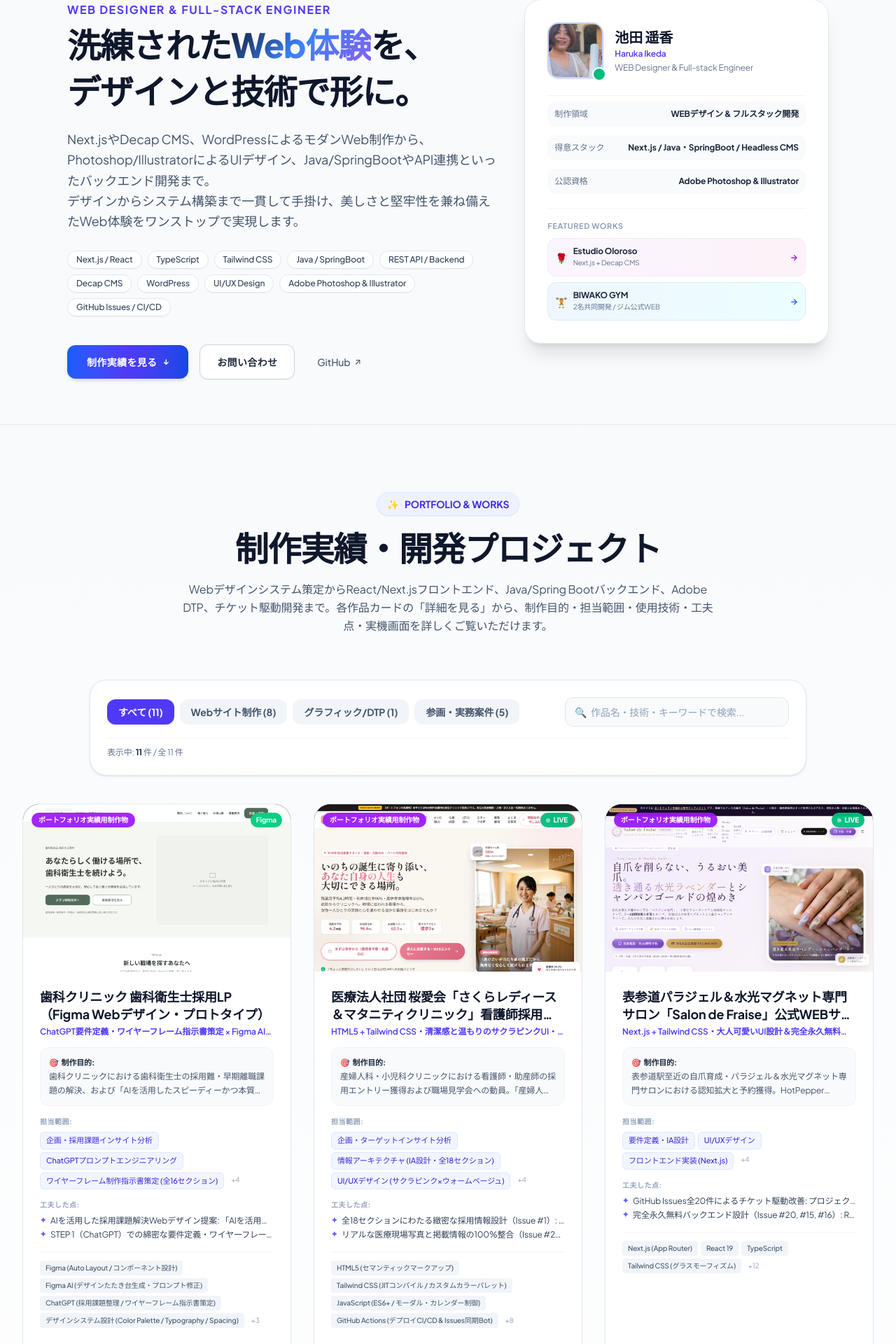
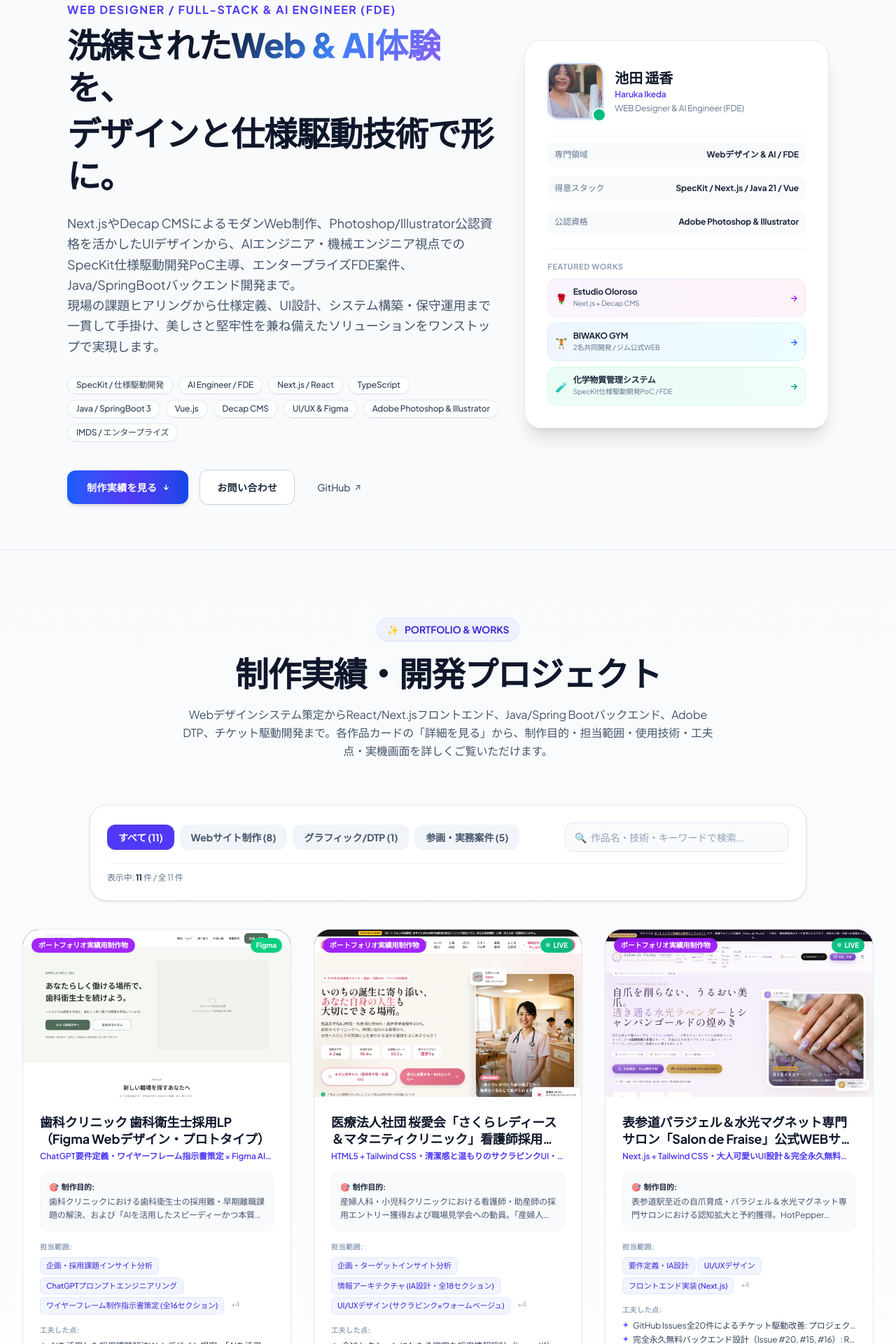
Before and after one commit to ikeda-haruka/ikeda-haruka.github.io, a React (Vite) app: page / in a window 1280 px wide. Shown: the part 148-2068 px from the top of the page at 70% size. Built offline with nearby package versions, Linux system fonts and the light colour scheme.

Commit message:
feat: AIエンジニア・機械エンジニア視点でのSpecKit仕様駆動開発PoC主導とFDE対応力を反映 (Closes #41)

```diff
--- a/src/components/Experience.tsx
+++ b/src/components/Experience.tsx
@@ -8,34 +8,36 @@ interface Experience {
 
 const experienceData: Experience[] = [
   {
-    title: "エンジニア",
+    title: "AIエンジニア・FDE / フルスタックエンジニア",
     company: "化学物質管理システム開発",
     description:
-      "Java 21 + SpringBoot + Vue.js を使用した化学物質管理システムの技術検証・保守開発を担当。アプリ改修に加え、外部連携、サーバー・リポジトリ移行、ジョブ運用、ITSMを通じた保守業務に携わる。SpecKit による仕様駆動開発の PoC や、レガシーシステム（JDK8 + Struts + iBatis）のリプレイスに伴う検証・改修も実施。",
+      "大手化学メーカーのエンタープライズ案件において、AIエンジニア・機械エンジニア視点を活かし、SpecKitを使用した仕様駆動開発（Spec-Driven Development）のPoCを主導。現場の課題解決を直接推進するFDE（Forward Deployed Engineer）として、レガシーStruts環境からJava 21・SpringBoot 3・Vue.jsへのモダナイゼーション検証、Figma UI設計、JAMPからCMPへの法令要件定義、IMDS外部連携、インフラ・リポジトリ移行からITSM保守運用まで一気通貫で担当。",
     technologies: [
+      "SpecKit (仕様駆動開発)",
+      "AI/LLM活用",
       "Java 21",
-      "SpringBoot",
+      "SpringBoot 3",
       "Vue.js",
+      "TypeScript",
       "Figma",
       "Tomcat 11",
-      "SpecKit",
-      "TypeScript",
+      "Oracle DB",
+      "IMDS",
       "JP1",
       "ITSM",
+      "GitHub",
       "GitLab",
-      "GitHub",
       "Task Scheduler",
       "SMTP",
-      "IMDS",
     ],
     achievements: [
+      "【SpecKit仕様駆動開発PoCを主導】AIエンジニアとしてSpecKitを用いた仕様駆動開発（SDD）のPoCをエンタープライズ現場で主導。自然言語仕様から設計・コード生成の整合性を高め、開発生産性向上を実証",
+      "【機械エンジニア・FDE視点での現場推進】化学・製造業のドメイン知識を基に、JAMP（chemSHERPA）からCMPへの移行要件定義、IMDS（自動車業界材料DB）外部連携、業務主管部門からの依頼対応をフロントラインでリード",
       "Figmaのアプリデザインガイドラインをライブラリとして活用し、化学物質管理システム向けにカスタマイズしたUI部品を作成。設計に沿ったVue.js部品をプロジェクト内に実装",
       "社内公開されているアプリデザインガイドラインの公開方法に着想を得て、本ポートフォリオもGitHub Pagesで公開",
-      "レガシーシステムのバージョンアップに伴う検証・改修を実施",
-      "仕様駆動開発の PoC を実施し、開発プロセスの効率化を検証",
-      "IaaS へのクラウドリフトの事前検証を実施",
-      "JAMP（chemSHERPA）から CMP への移行に伴う要件定義に参画",
-      "電子証明書を必要とするリバースプロキシ経由のベンダーパッケージ連携、および IMDS（自動車業界共通の材料データベース）との外部連携を実施。メール送信には SMTP サーバーを利用",
+      "レガシーシステム（JDK8 + Struts + iBatis）から Java 21 + SpringBoot 3 + Vue.js へのバージョンアップに伴う検証・改修を実施",
+      "IaaS へのクラウドリフトおよびマルチテナント対応の事前検証を実施",
+      "電子証明書を必要とするリバースプロキシ経由のベンダーパッケージ連携、およびメール送信（SMTP）を実装",
       "複数部署共用サーバーからアプリ専用サーバーへの移行、および GitLab から GitHub へのリポジトリ移行を対応",
       "ITSMでインシデント・変更・問題・ナレッジを管理。エスカレーションされたインシデントへの対応や、同部署内の変更管理アセスメントを実施",
       "月初に手動で行っていたログ削除を Windows タスク スケジューラで自動化。アプリのバッチジョブは JP1 で日次・5分間隔などのスケジュール実行を運用",
@@ -73,8 +75,7 @@ export default function Experience() {
           </h2>
           <div className="w-16 h-1 bg-gradient-to-r from-blue-500 to-indigo-600 mx-auto mt-4 rounded-full"></div>
           <p className="text-slate-600 mt-4 max-w-2xl mx-auto text-sm sm:text-base leading-relaxed">
-            ミッションクリティカルな金融決済や化学物質管理システムの開発・保守運用を通じて培った、
-            高い信頼性・保守性・セキュリティ設計力。Webサイト制作においてもこの確かな技術力が基盤となっています。
+            金融決済や大手化学メーカーのエンタープライズ案件で培った堅牢なシステム設計力と、AIエンジニア・機械エンジニアとしての現場ドメイン理解。最新のAI技術やSpecKitによる仕様駆動開発PoCを現場で主導するFDE（Forward Deployed Engineer）としての突破力を活かし、Web制作から高度なシステム構築まで高品質に実現します。
           </p>
         </div>
 
--- a/src/components/Hero.tsx
+++ b/src/components/Hero.tsx
@@ -26,41 +26,41 @@ export default function Hero({
                 <span className="relative inline-flex rounded-full h-2.5 w-2.5 bg-emerald-500"></span>
               </span>
               <span className="text-xs font-semibold text-slate-700 tracking-wide">
-                Available for Web Design & Development
+                Available for Web Design, FDE & AI Engineering
               </span>
             </div>
 
             {/* 大見出し */}
             <div>
               <p className="text-sm sm:text-base font-bold text-indigo-600 tracking-widest uppercase mb-2">
-                WEB Designer & Full-stack Engineer
+                WEB Designer / Full-stack & AI Engineer (FDE)
               </p>
               <h1 className="text-[25px] sm:text-[34px] lg:text-[40px] xl:text-[48px] font-extrabold text-slate-900 tracking-tight leading-[1.3] sm:leading-[1.25]">
-                <span className="block">洗練された<span className="gradient-text">Web体験</span>を、</span>
-                <span className="block mt-1 sm:mt-1.5">デザインと技術で形に。</span>
+                <span className="block">洗練された<span className="gradient-text">Web & AI体験</span>を、</span>
+                <span className="block mt-1 sm:mt-1.5">デザインと仕様駆動技術で形に。</span>
               </h1>
             </div>
 
             {/* リード文 */}
             <p className="text-sm sm:text-base lg:text-lg text-slate-600 leading-relaxed max-w-2xl mx-auto lg:mx-0">
-              Next.jsやDecap CMS、WordPressによるモダンWeb制作から、Photoshop/IllustratorによるUIデザイン、Java/SpringBootやAPI連携といったバックエンド開発まで。
+              Next.jsやDecap CMSによるモダンWeb制作、Photoshop/Illustrator公認資格を活かしたUIデザインから、AIエンジニア・機械エンジニア視点でのSpecKit仕様駆動開発PoC主導、エンタープライズFDE案件、Java/SpringBootバックエンド開発まで。
               <br className="hidden sm:inline" />
-              デザインからシステム構築まで一貫して手掛け、美しさと堅牢性を兼ね備えたWeb体験をワンストップで実現します。
+              現場の課題ヒアリングから仕様定義、UI設計、システム構築・保守運用まで一貫して手掛け、美しさと堅牢性を兼ね備えたソリューションをワンストップで実現します。
             </p>
 
             {/* 技術ハイライトピル */}
             <div className="flex flex-wrap justify-center lg:justify-start gap-2 pt-1">
               {[
+                "SpecKit / 仕様駆動開発",
+                "AI Engineer / FDE",
                 "Next.js / React",
                 "TypeScript",
-                "Tailwind CSS",
-                "Java / SpringBoot",
-                "REST API / Backend",
+                "Java / SpringBoot 3",
+                "Vue.js",
                 "Decap CMS",
-                "WordPress",
-                "UI/UX Design",
+                "UI/UX & Figma",
                 "Adobe Photoshop & Illustrator",
-                "GitHub Issues / CI/CD",
+                "IMDS / エンタープライズ",
               ].map((tech) => (
                 <span
                   key={tech}
@@ -122,22 +122,22 @@ export default function Hero({
                       Haruka Ikeda
                     </p>
                     <p className="text-xs text-slate-500 mt-1">
-                      WEB Designer & Full-stack Engineer
+                      WEB Designer & AI Engineer (FDE)
                     </p>
                   </div>
                 </div>
 
                 <div className="space-y-3 pt-2 border-t border-slate-100 text-xs text-slate-600">
                   <div className="flex items-center justify-between p-2.5 bg-slate-50 rounded-xl">
-                    <span className="font-medium text-slate-500">制作領域</span>
+                    <span className="font-medium text-slate-500">専門領域</span>
                     <span className="font-bold text-slate-800">
-                      WEBデザイン & フルスタック開発
+                      Webデザイン & AI / FDE
                     </span>
                   </div>
                   <div className="flex items-center justify-between p-2.5 bg-slate-50 rounded-xl">
                     <span className="font-medium text-slate-500">得意スタック</span>
                     <span className="font-bold text-slate-800">
-                      Next.js / Java・SpringBoot / Headless CMS
+                      SpecKit / Next.js / Java 21 / Vue
                     </span>
                   </div>
                   <div className="flex items-center justify-between p-2.5 bg-slate-50 rounded-xl">
@@ -193,6 +193,26 @@ export default function Hero({
                         →
                       </span>
                     </div>
+
+                    <div
+                      onClick={onExploreWorks}
+                      className="p-2.5 bg-gradient-to-r from-emerald-50 to-teal-50 border border-emerald-100 rounded-xl flex items-center justify-between hover:border-emerald-300 transition-all cursor-pointer group"
+                    >
+                      <div className="flex items-center gap-2">
+                        <span className="text-sm">🧪</span>
+                        <div>
+                          <div className="text-xs font-bold text-slate-800 group-hover:text-emerald-700 transition-colors">
+                            化学物質管理システム
+                          </div>
+                          <div className="text-[10px] text-slate-500">
+                            SpecKit仕様駆動開発PoC / FDE
+                          </div>
+                        </div>
+                      </div>
+                      <span className="text-xs text-emerald-600 font-bold group-hover:translate-x-0.5 transition-transform">
+                        →
+                      </span>
+                    </div>
                   </div>
                 </div>
               </div>
--- a/src/components/Skills.tsx
+++ b/src/components/Skills.tsx
@@ -56,21 +56,24 @@ const skillsData: SkillCategory[] = [
     ],
   },
   {
-    category: "開発基盤 & AI推進・自動化",
-    icon: "🚀",
-    description: "GitHub Issues自動タスク起票・CI/CD自動化と最新のAI活用環境",
+    category: "AIエンジニアリング & FDE・仕様駆動開発",
+    icon: "🤖",
+    badge: "FDE & PoC Lead",
+    description: "SpecKitによる仕様駆動開発PoC主導、AI活用、機械・製造業ドメイン知見と現場伴走型FDE開発基盤",
     skills: [
+      "SpecKit（仕様駆動開発 / SDD PoC主導）",
+      "FDE（Forward Deployed Engineer / 顧客現場課題解決）",
+      "AIエンジニアリング / プロンプト設計 (Claude・Gemini・Copilot)",
+      "機械エンジニア・製造ドメイン知見（化学・素材・IMDS）",
       "GitHub Issues（自動タスク起票・チケット管理）",
       "GitHub REST API / 自動化スクリプト (Node.js)",
       "GitHub Actions (CI/CD自動デプロイ)",
       "Git / GitHub / GitLab / SVN",
-      "Gemini / Copilot (AI活用プロンプト設計)",
-      "SpecKit（仕様駆動開発）",
       "Vercel / Cloudflare（コスト防衛・Pause Deployments）",
       "FinOps（クラウド運用費最適化・青天井課金防止）",
       "GitHub Pages",
-      "JP1 / タスクスケジューラ (自動化)",
-      "ITSM（運用保守）",
+      "JP1 / タスクスケジューラ (運用自動化)",
+      "ITSM（変更管理・運用保守）",
     ],
   },
 ];
@@ -90,8 +93,8 @@ export default function Skills() {
           </h2>
           <div className="w-16 h-1 bg-gradient-to-r from-blue-500 to-indigo-600 mx-auto mt-4 rounded-full"></div>
           <p className="text-slate-600 mt-4 max-w-2xl mx-auto text-sm sm:text-base leading-relaxed">
-            デザインからモダンフロントエンド、ヘッドレスCMS、そしてバックエンド・インフラ連携まで。
-            企画から公開・運用保守までワンストップで高品質に形にします。
+            デザインからモダンフロントエンド、ヘッドレスCMS、Javaバックエンド、そしてAIエンジニア・機械エンジニア視点を活かしたSpecKit仕様駆動開発PoCやFDE支援まで。
+            企画・現場課題の解決から公開・運用保守までワンストップで高品質に形にします。
           </p>
         </div>
 
--- a/src/data/projectsData.ts
+++ b/src/data/projectsData.ts
@@ -2519,29 +2519,30 @@ export const projectsData: Project[] = [
     categoryLabel: "参画案件（業務システム）",
     badgeType: "client_enterprise",
     title: "化学物質管理システム（PoC・バージョンアップ）",
-    subtitle: "アプリ開発から外部連携・サーバー移行・運用まで",
+    subtitle: "AIエンジニア・機械エンジニア視点でSpecKit仕様駆動開発PoCを主導｜FDE・エンタープライズ移行・運用",
     description:
-      "レガシーな Struts + JSP アプリケーション（JDK8）を SpringBoot 3 + Vue.js へリプレイス。SpecKit を用いた仕様駆動開発の PoC に加え、外部サービス連携、インフラ・リポジトリ移行、日々の保守運用を担当。",
+      "AIエンジニア・機械エンジニアとしてのドメイン理解力を活かし、大手化学メーカーのエンタープライズ案件でSpecKitを用いた『仕様駆動開発（Spec-Driven Development）』のPoCを主導。顧客現場に入り込んで課題解決を牽引するFDE（Forward Deployed Engineer）として、レガシーStruts+JSPからSpringBoot 3+Vue.jsへのマイグレーション検証、Figma UI設計、JAMPからCMPへの法令要件定義、IMDS連携、インフラ・リポジトリ移行からITSM保守運用まで一気通貫で担当。",
     overview:
-      "化学物質の使用・管理を一元化するシステム。JAMP（chemSHERPA）から CMP への移行に伴う要件定義に参画し、企業の法令遵守と効率的な化学物質管理を支援。業務主管部門からの依頼対応や共通管理の要件書レビューも実施。",
+      "大手総合化学メーカーにおける化学物質管理業務のモダナイゼーション案件。AI・機械エンジニアとしての工学系バックグラウンドを背景に、現場の複雑な法令・物質データ要件を咀嚼し、SpecKitによる仕様駆動開発PoCを推進。JAMP（chemSHERPA）からCMPへの法改正対応、IMDS連携、業務主管部門との折衝・要件定義までFDEとして伴走しました。",
     purpose:
-      "大手総合化学メーカーにおける化学物質管理業務の一元化および法改正（JAMPからCMPへの移行）への適応。レガシーなStruts/JSPシステムからモダンなSpringBoot/Vue.jsへの段階的マイグレーションを推進し、保守性と開発生産性を抜本的に向上させる。",
+      "大手化学メーカーにおける化学物質管理の一元化および法改正（JAMPからCMPへの移行）への適合。レガシーなStruts/JSPからモダンなSpringBoot 3/Vue.jsへの段階的移行において、AIエンジニア・機械エンジニア視点でSpecKitを用いた仕様駆動開発（SDD）のPoCを主導。要件定義の曖昧さを排除し、保守性と開発生産性を抜本的に向上させること。",
     role: [
-      "要件定義・基本設計",
-      "Figma UI部品設計",
-      "フロントエンド実装 (Vue.js)",
-      "バックエンド開発 (SpringBoot)",
-      "外部システム連携 (IMDS)",
-      "保守運用・タスク自動化",
+      "AIエンジニア / FDE（仕様駆動開発PoC主導）",
+      "要件定義・業務主管部門折衝（JAMP→CMP・法令対応）",
+      "Figma UI部品設計 & Vue.jsフロントエンド実装",
+      "バックエンド開発 (Java 21 / SpringBoot 3)",
+      "外部システム連携 (IMDS・リバースプロキシ・電子証明書)",
+      "インフラ移行 & ITSM保守運用・ジョブ自動化",
     ],
     technologies: [
+      "SpecKit (仕様駆動開発/SDD)",
+      "AI/LLM活用 (仕様定義・PoC)",
       "Java 21",
-      "SpringBoot",
+      "SpringBoot 3",
       "Vue.js",
+      "TypeScript",
       "Figma",
-      "TypeScript",
       "Tomcat 11",
-      "SpecKit",
       "Oracle DB",
       "IMDS",
       "SMTP",
@@ -2554,25 +2555,25 @@ export const projectsData: Project[] = [
       "Windows タスク スケジューラ",
     ],
     features: [
+      "【AIエンジニア・FDE主導】SpecKitを用いた仕様駆動開発（Spec-Driven Development）のPoC検証をリード。自然言語仕様から設計・コード生成の整合性を高め、エンタープライズにおける開発生産性向上を実証",
+      "【機械エンジニア・ドメイン知見】化学・製造業の専門的要件（JAMP/chemSHERPAからCMPへの法改正移行、自動車業界材料DB・IMDS連携）をエンジニアリングに直結",
       "Figmaのアプリデザインガイドラインを基に、システム向けにカスタマイズしたUI部品を設計・作成",
       "Figmaの設計に沿ったVue.js部品をプロジェクト内に実装",
-      "マイグレーション: Struts/JSP から SpringBoot/Vue.js への段階的リプレイス",
-      "SpecKit による仕様駆動開発のPoC実施と検証",
-      "JAMP から CMP への法令対応",
-      "IaaS クラウドリフト前提の設計",
-      "マルチテナント対応の検討",
+      "マイグレーション: Struts/JSP から Java 21・SpringBoot 3・Vue.js への段階的リプレイス設計",
+      "JAMP から CMP への法令対応および業務主管部門との要件定義・折衝",
+      "IaaS クラウドリフト前提の設計およびマルチテナント対応の検討",
       "電子証明書が必要なリバースプロキシ経由でのベンダーパッケージ連携、および IMDS（International Material Data System）との外部連携",
       "複数部署共用サーバーからアプリ専用サーバーへの移行、GitLab から GitHub への移行",
       "SMTP サーバーを利用したメール送信",
-      "ITSMによるインシデント・変更・問題・ナレッジ管理。エスカレーションされたインシデントへの対応と、同部署内の変更管理アセスメント",
+      "ITSMによるインシデント・変更・問題・ナレッジ管理。エスカレーションされたインシデントへの対応と同部署内の変更管理アセスメント",
       "月初の手動ログ削除を Windows タスク スケジューラで自動化。アプリのバッチジョブは JP1 で日次・5分間隔などで実行",
       "業務主管部門からのデータ抽出・改修依頼への随時対応、共通管理の要件書レビュー",
     ],
     architecture: {
       title: "化学物質管理システム構成図・アーキテクチャ",
-      subtitle: "レガシーStruts環境からJava 21・SpringBoot 3・Vue.jsへのマイグレーション構成",
+      subtitle: "AIエンジニア・FDE主導によるSpecKit仕様駆動開発PoC & レガシーからJava 21・SpringBoot 3・Vue.js移行構成",
       description:
-        "レガシー環境からJava 21・SpringBoot 3・Vue.jsを用いた構成への移行と、外部サービス連携・サーバー／リポジトリ移行・ジョブ運用の改善を担当しました。以下に移行前後の論理構成と、主な成果を示します。",
+        "AIエンジニア・機械エンジニアとしての視点を活かし、SpecKitを用いた仕様駆動開発（SDD）のPoCを主導。レガシー環境からJava 21・SpringBoot 3・Vue.jsを用いた構成への移行、外部サービス連携・サーバー／リポジトリ移行・ジョブ運用の改善をFDEとして一貫して推進しました。以下に論理構成と成果を示します。",
       variants: [
         {
           label: "レガシー版（移行前）",
@@ -2609,9 +2610,9 @@ export const projectsData: Project[] = [
           ],
         },
         {
-          label: "モダナイゼーション後版（移行後）",
+          label: "モダナイゼーション後版（移行後・PoC検証）",
           description:
-            "Java 21・SpringBoot 3・Vue.js・TypeScriptを用いた構成です。専用サーバーやGitHubへの移行、定期ジョブとITSMによる保守運用も図に含めています。CMPへの移行は要件定義への参画内容として示しています。",
+            "Java 21・SpringBoot 3・Vue.js・TypeScriptを用いた最新スタック構成。SpecKitによる仕様駆動開発PoCを組み込み、専用サーバーやGitHubへの移行、定期ジョブとITSMによる保守運用も図に含めています。",
           steps: [
             { title: "利用者", detail: "Webブラウザ", tone: "blue" },
             { title: "Web画面", detail: "Vue.js / TypeScript", tone: "green" },
@@ -2638,6 +2639,7 @@ export const projectsData: Project[] = [
               title: "運用・開発基盤",
               tone: "slate",
               cards: [
+                { title: "仕様駆動開発", detail: "SpecKit PoC検証を主導" },
                 { title: "サーバー", detail: "アプリ専用環境へ移行" },
                 { title: "リポジトリ", detail: "GitHubへ移行" },
                 { title: "ジョブ運用", detail: "JP1 / タスクスケジューラ" },
@@ -2645,27 +2647,27 @@ export const projectsData: Project[] = [
               ],
             },
           ],
-          note: "SpecKitによる仕様駆動開発のPoCも実施",
+          note: "【PoC成果】AIエンジニア・機械エンジニア視点でSpecKitによる仕様駆動開発を導入・検証",
         },
       ],
       highlights: [
         {
-          title: "主な機能・連携",
+          title: "SpecKit仕様駆動開発PoC & FDE推進の成果",
           items: [
-            "化学物質情報の管理と、JAMP（chemSHERPA）からCMPへの移行に伴う要件整理",
+            "AIエンジニア・機械エンジニアとして、SpecKitを用いた仕様駆動開発（SDD）のPoCをエンタープライズ現場で主導。要件・仕様の形式化と開発サイクルの迅速化を実証",
+            "顧客現場（業務主管部門・インフラ・開発）の最前線に入り込み、課題発見から要件定義・設計・実装・インフラ移行までを牽引するFDE（Forward Deployed Engineer）スタイルを確立",
+            "機械・化学分野のドメイン知見を活かし、JAMP（chemSHERPA）からCMPへの移行要件やIMDS外部連携など複雑な業務要件を的確に咀嚼・具現化",
+            "JDK 8・Struts・iBatisレガシーシステムから、Java 21・SpringBoot 3・Vue.jsへの段階的モダナイゼーション構成を検証",
+            "手動の月初ログ削除をタスクスケジューラで自動化し、JP1バッチ運用やITSMによる変更管理アセスメント・インシデント対応を整備",
+          ],
+        },
+        {
+          title: "主な機能・外部連携",
+          items: [
+            "化学物質情報の管理と、JAMP（chemSHERPA）からCMPへの法改正適応に伴う要件整理",
             "電子証明書を用いたリバースプロキシ経由のベンダーパッケージ連携",
             "IMDSとの外部連携およびSMTPサーバーを利用したメール送信",
             "JP1による日次・定期バッチ運用と、Windowsタスクスケジューラによるログ削除の自動化",
-          ],
-        },
-        {
-          title: "主な成果",
-          items: [
-            "JDK 8・Struts・iBatisを用いたレガシーシステムのバージョンアップと、最新技術への移行を推進",
-            "複数部署共用サーバーからアプリ専用サーバーへ移行し、GitLabからGitHubへのリポジトリ移行を実施",
-            "手動で行っていた月初のログ削除を自動化し、定期ジョブ運用を整備",
-            "SpecKitによる仕様駆動開発のPoCを主導し、開発プロセスの効率化を検証",
-            "ITSMでインシデント・変更・問題・ナレッジを管理し、保守運用を支援",
           ],
         },
       ],
```
